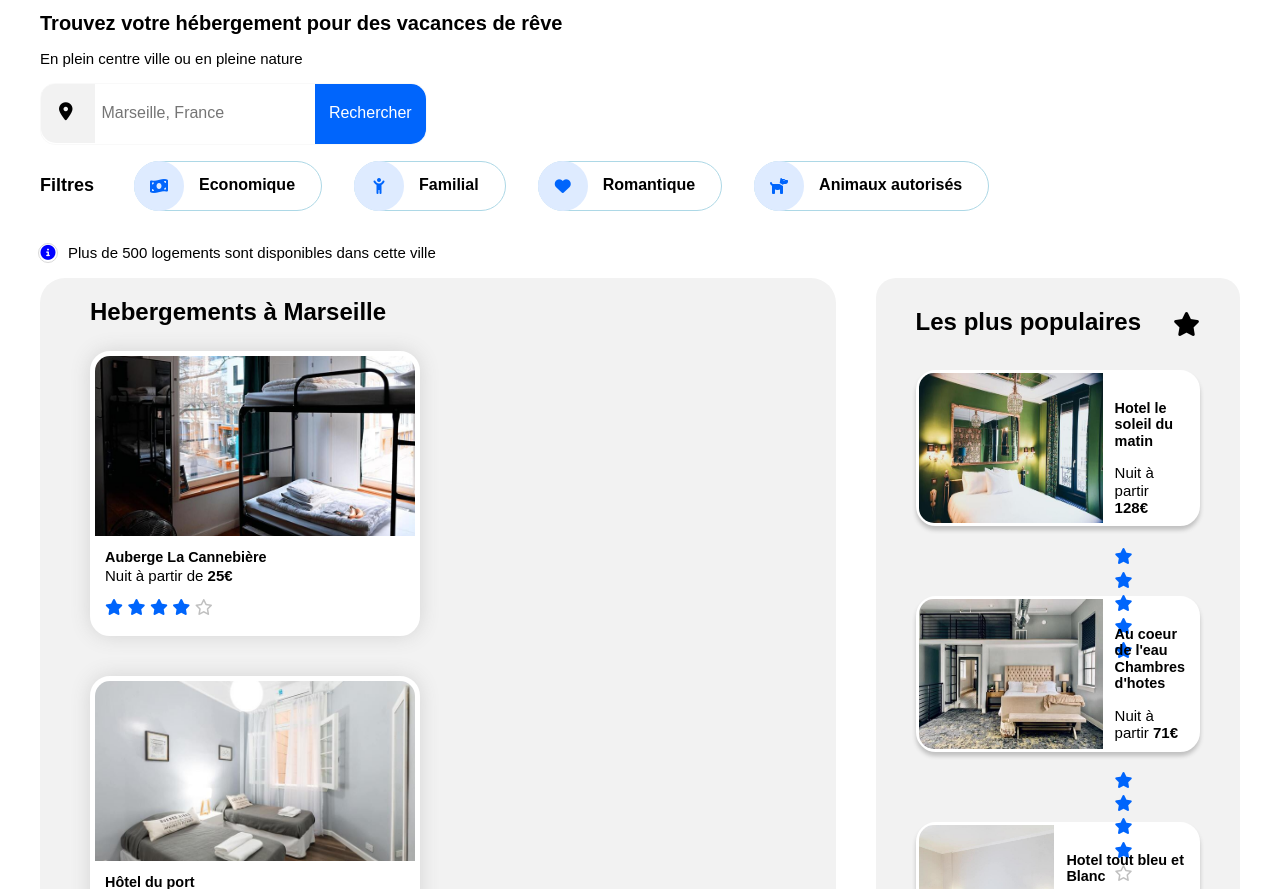
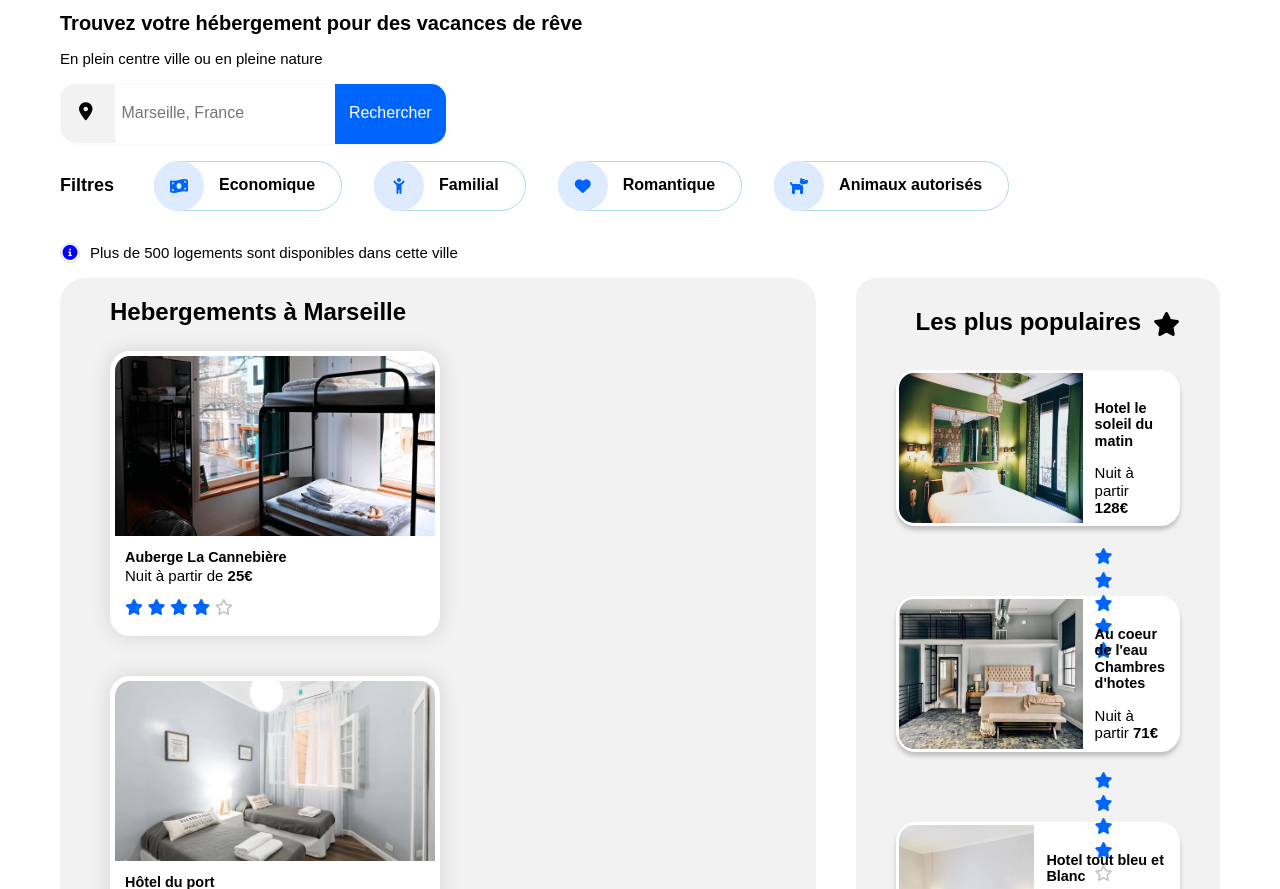
Before and after one commit to vrudy77/booki, a plain HTML site: page index.html in a window 1280 px wide. Shown: the part 123-1012 px from the top of the page. Drawn offline with nearby package versions, Linux system fonts and the light colour scheme.

Commit message:
update Css

```diff
--- a/style.css
+++ b/style.css
@@ -23,7 +23,7 @@ main {
   width: auto;
   height: 45px;
   margin-top: 50px;
-  margin-left: 10px;
+  margin-left: 20px;
 }
 
 ul {
@@ -33,13 +33,13 @@ ul {
 h1 {
   font-size: 20px;
   font-weight: 600;
-  margin: 15px 0 0 40px;
+  margin: 15px 0 0 60px;
 }
 
 h2 {
   font-size: 1.5em;
   font-weight: bold;
-  margin: 20px 0 0 40px;
+  margin: 20px 0 0 60px;
   font-family: 'Raleway', sans-serif;
 }
 
@@ -104,7 +104,7 @@ header h1 p {
 }
 
 .header-p {
-  margin-left: 40px;
+  margin-left: 60px;
 }
 
 /*         barre de recherche         */
@@ -114,7 +114,7 @@ header h1 p {
   border: 1px solid #8080800d;
   border-radius: 15px;
   width: auto;
-  margin-left: 40px;
+  margin-left: 60px;
 }
 
 input {
@@ -215,7 +215,7 @@ button {
   flex-direction: row;
   align-items: center;
   margin-top:16px;
-  margin-left:38px;
+  margin-left:60px;
 }
 
 .check-point .fa-circle-info {
@@ -237,7 +237,7 @@ button {
   background-color: #F2F2F2;
   width: auto;
   height: 780px;
-  margin: 0 20px 0 40px;
+  margin: 0 20px 0 60px;
   border-radius: 25px 25px 25px 25px;
   margin-bottom: 35px;
 }
@@ -353,7 +353,7 @@ article h2 {
   width: 755px;
   height: 780px;
   flex-direction: column;
-  margin: 0 40px 0 20px;
+  margin: 0 60px 0 20px;
   justify-content: space-around;
 }
 
@@ -410,7 +410,7 @@ article h2 {
   display: flex;
   justify-content: space-between;
   height: 600px;
-  margin:25px 40px 60px 40px;
+  margin:25px 60px 60px 60px;
 }
 
 .activite .group-min-card-one {
@@ -509,7 +509,7 @@ footer {
 
 .Size-title-footer {
   font-size: 18px;
-  margin-left: 40px;
+  margin-left: 60px;
 }
 
 footer ul {
@@ -517,6 +517,7 @@ footer ul {
   display: flex;
   flex-direction: column;
   line-height: 30px;
+  padding-left: 60px;
 }
 
 footer li {
```
